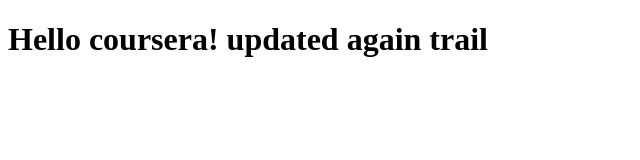
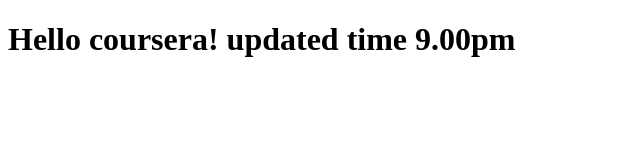
Before and after one commit to Aakash-68/coursecera_test, a plain HTML site: page site/index.html in a window 1280 px wide. Shown: the whole page, without its empty margins (0-640 px from the left). Drawn offline with Linux system fonts and the light colour scheme.

Commit message:
try time: 9.00pm

```diff
--- a/site/index.html
+++ b/site/index.html
@@ -4,6 +4,6 @@
 	<title>Helloo</title>
 </head>
 <body>
-<h1>Hello coursera! updated again trail</h1>
+<h1>Hello coursera! updated time 9.00pm</h1>
 </body>
 </html>
```
